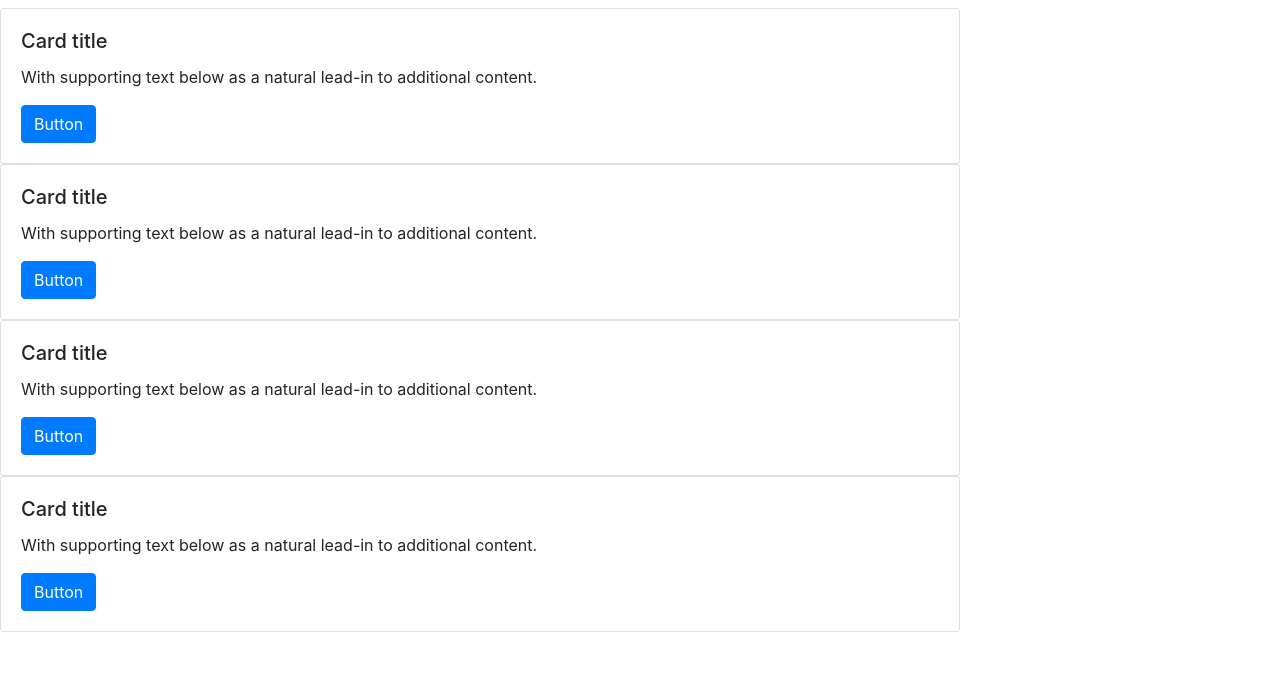
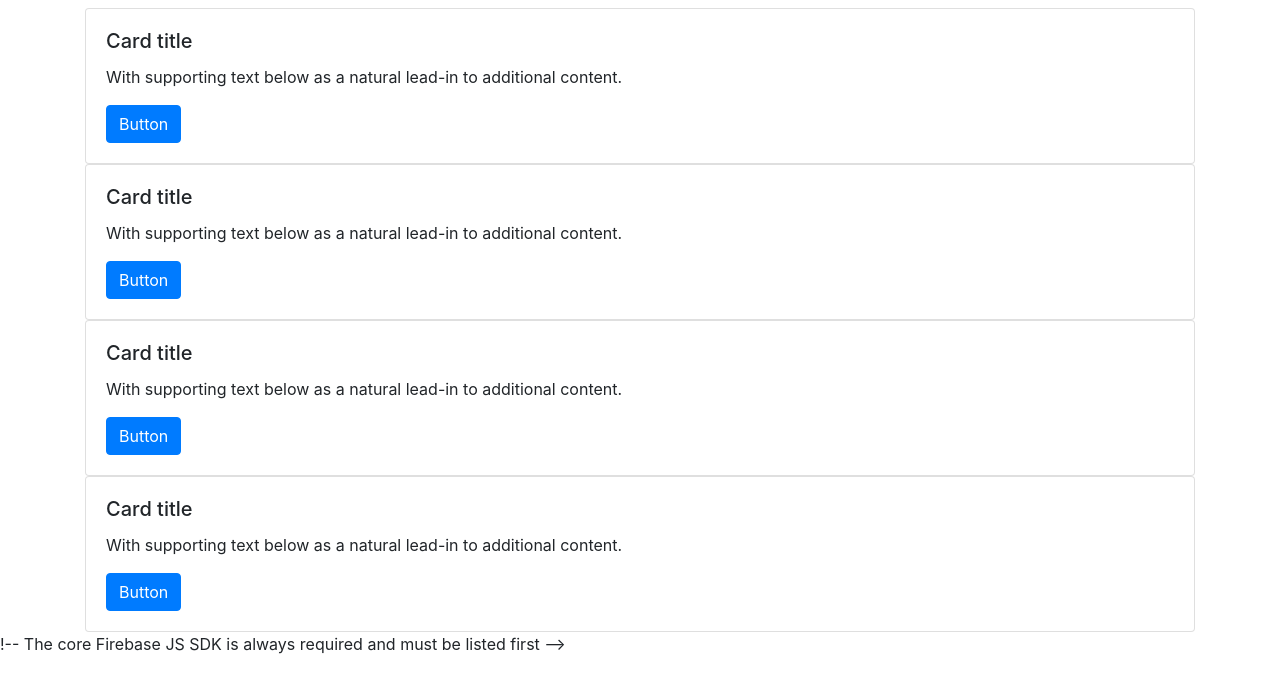
Before and after one commit to Beka01/tajinvest_map, a plain HTML site: page index.html in a window 1280 px wide. Drawn offline with nearby package versions, Linux system fonts and the light colour scheme.

Commit message:
Add files via upload
new

```diff
--- a/index.html
+++ b/index.html
@@ -15,32 +15,34 @@
 
 <body>
    <h1></h1>
-   <div class="card w-75">
+   <div class="container">
+      <div class="card">
          <div class="card-body">
             <h5 class="card-title">Card title</h5>
             <p class="card-text">With supporting text below as a natural lead-in to additional content.</p>
             <a href="#" class="btn btn-primary">Button</a>
          </div>
       </div>
-   <div class="card w-75">
+      <div class="card">
          <div class="card-body">
             <h5 class="card-title">Card title</h5>
             <p class="card-text">With supporting text below as a natural lead-in to additional content.</p>
             <a href="#" class="btn btn-primary">Button</a>
          </div>
       </div>
-   <div class="card w-75">
+      <div class="card">
          <div class="card-body">
             <h5 class="card-title">Card title</h5>
             <p class="card-text">With supporting text below as a natural lead-in to additional content.</p>
             <a href="#" class="btn btn-primary">Button</a>
          </div>
       </div>
-   <div class="card w-75">
+      <div class="card">
          <div class="card-body">
             <h5 class="card-title">Card title</h5>
             <p class="card-text">With supporting text below as a natural lead-in to additional content.</p>
             <a href="#" class="btn btn-primary">Button</a>
+         </div>
       </div>
    </div>
 
@@ -56,5 +58,13 @@
       integrity="sha384-B4gt1jrGC7Jh4AgTPSdUtOBvfO8shuf57BaghqFfPlYxofvL8/KUEfYiJOMMV+rV"
       crossorigin="anonymous"></script>
 </body>
+<script src="js/map.js"></script>
+<script src="https://cdnjs.cloudflare.com/ajax/libs/jquery/3.4.1/jquery.min.js"></script>
+!-- The core Firebase JS SDK is always required and must be listed first -->
+<script src="https://www.gstatic.com/firebasejs/7.17.1/firebase-app.js"></script>
+
+<!-- TODO: Add SDKs for Firebase products that you want to use
+     https://firebase.google.com/docs/web/setup#available-libraries -->
+<script src="https://www.gstatic.com/firebasejs/7.17.1/firebase-analytics.js"></script>
 
 </html>
```
Lines whose indentation alone changed are shown as unchanged.
